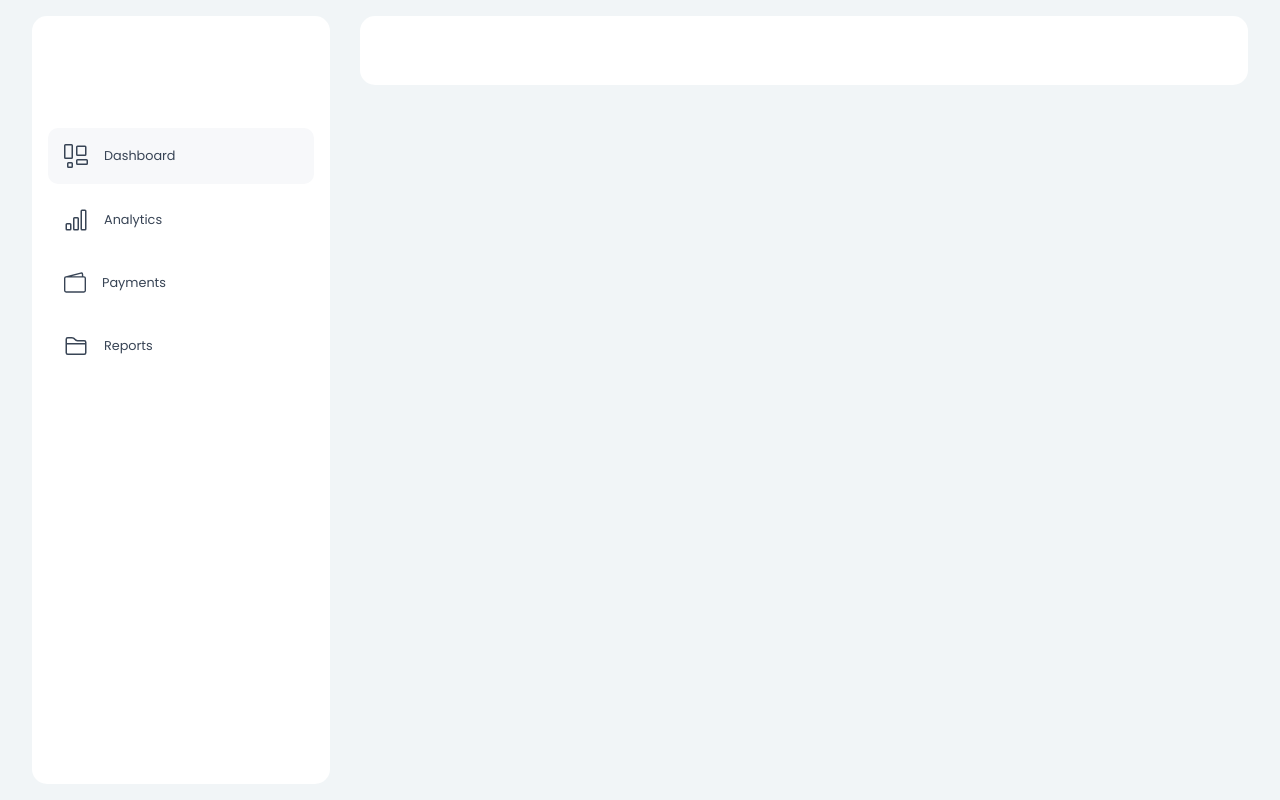
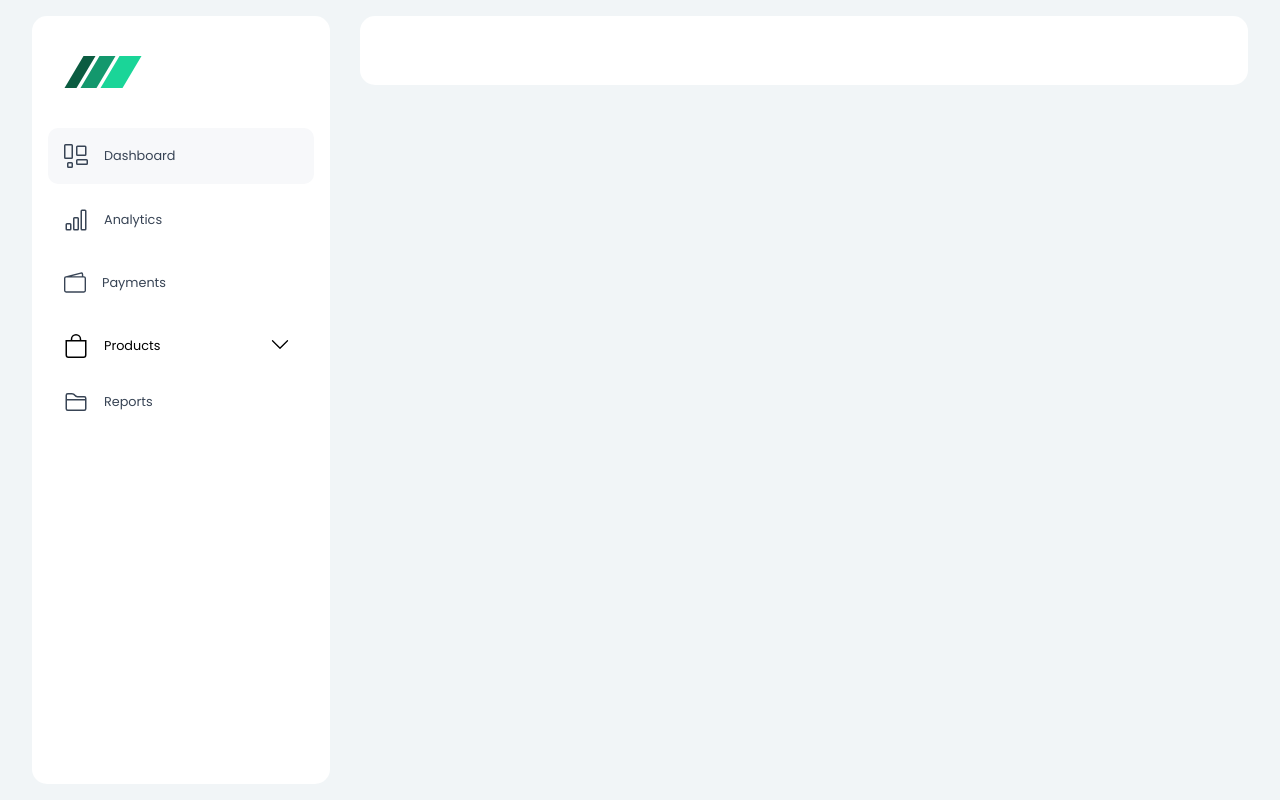
Before and after one commit to sharaizk/react-admin-dashboard, a React (Create React App) app: page /dashboard in a window 1280 px wide. Built offline with nearby package versions, Linux system fonts and the light colour scheme.

Commit message:
Layout - Ready

```diff
--- a/src/components/SideBar/Elements.js
+++ b/src/components/SideBar/Elements.js
@@ -31,24 +31,26 @@ export const SideBarContainer = styled.div`
 `;
 
 export const SideBarHeader = styled.div`
-    display: flex;
-    justify-content: flex-end;
-    align-items: center;
-    width: 100%;
-    border-radius: 10px;
-    padding: 1rem;
-    /* background-color: ${(props) => props.theme.background}; */
+  display: flex;
+  justify-content: space-between;
+  align-items: center;
+  width: 100%;
+  border-radius: 10px;
+  padding: 1rem;
 `;
 
-export const MenuBtn=styled.div`
-  visibility:hidden;
-  @media screen and (max-width:768px){
+export const SideBarLogo=styled.img`
+`
+
+export const MenuBtn = styled.div`
+  visibility: hidden;
+  @media screen and (max-width: 768px) {
     visibility: visible;
     display: flex;
     justify-content: center;
     align-items: center;
   }
-`
+`;
 
 export const SideBarRoutesContainer = styled.div`
   height: auto;
@@ -60,9 +62,9 @@ export const SideBarRoutesContainer = styled.div`
   padding: 1rem 0;
 `;
 
-export const LinkRoute=styled(NavLink)`
-  font-family:'Inter',sans-serif;
-  color: #384455;
+export const LinkRoute = styled(NavLink)`
+  font-family: "Inter", sans-serif;
+  color: ${props=>props.isNested ? '#809FB8': '#384455'};
   text-decoration: none;
   margin-bottom: 1vh;
   padding: 1rem;
@@ -72,11 +74,63 @@ export const LinkRoute=styled(NavLink)`
   display: flex;
   justify-content: flex-start;
   align-items: center;
-  & p{
+  & p {
     font-size: 0.8rem;
     margin-left: 1rem;
   }
-  &.active{
-    background-color: ${props=>props.theme.background};
+  &.active {
+    background-color: ${(props) => props.theme.background};
   }
-`
+`;
+
+export const NestedLinkContainer = styled.div`
+  height: auto;
+  display: flex;
+  justify-content: center;
+  align-items: flex-start;
+  padding: 1rem;
+  flex-direction: column;
+  cursor: pointer;
+  width: 100%;
+  font-weight: 400;
+  position: relative;
+  transition: all 0.2s ease-in;
+`;
+
+export const LinkTitleContainter = styled.div`
+  display: flex;
+  justify-content: flex-start;
+  align-items: center;
+  width: 100%;
+  position: relative;
+  & p {
+    font-size: 0.8rem;
+    margin-left: 1rem;
+  }
+`;
+
+export const NestedLinks = styled.div`
+  height: 100%;
+  display: flex;
+  justify-content: flex-start;
+  align-items: flex-start;
+  flex-direction: column;
+  padding: 1rem 0rem;
+  transition: all 0.2s ease-in;
+  & a {
+    margin-bottom: 0;
+  }
+  ::after{
+    content: '';
+    height: 100%;
+    width: auto;
+    border-left: 1px solid #000;
+  }
+`;
+
+export const DropIcon = styled.div`
+  position: absolute;
+  top: 60%;
+  left: 88%;
+  transform: translateY(-50%);
+`;
--- a/src/components/SideBar/index.js
+++ b/src/components/SideBar/index.js
@@ -1,23 +1,78 @@
-import React from "react";
+import React, { useState } from "react";
 import {
   SideBarContainer,
   SideBarHeader,
   SideBarRoutesContainer,
   LinkRoute,
   MenuBtn,
+  NestedLinkContainer,
+  DropIcon,
+  NestedLinks,
+  LinkTitleContainter,
+  SideBarLogo
 } from "./Elements";
+import { Logo } from "utils/assets";
 import { useSelector, useDispatch } from "react-redux";
 import { Spin as Hamburger } from "hamburger-react";
 import { toggle } from "redux/reducers/layoutReducers";
 import { sidebarRoutes } from "utils/sidebar.config";
 
+const DropDownNav = ({ route, openedRoute, toggleDrop }) => {
+  return (
+    <NestedLinkContainer>
+      <LinkTitleContainter
+        onClick={() => {
+          toggleDrop(route.title, true);
+        }}
+      >
+        {route.icon}
+        <p>{route.title}</p>
+        <DropIcon>
+          {openedRoute.title !== route.title ? route.iconDown : route.iconUp}
+        </DropIcon>
+      </LinkTitleContainter>
+      {openedRoute.title === route.title && (
+        <NestedLinks>
+          {route?.childrens?.map((children) => {
+            return (
+              <LinkRoute isNested={true} key={children?.id} to={children?.path}>
+                <p>{children.title}</p>
+              </LinkRoute>
+            );
+          })}
+        </NestedLinks>
+      )}
+    </NestedLinkContainer>
+  );
+};
 
 const Sidebar = () => {
+  const [openedRoute, setOpenedRoute] = useState({
+    title: "",
+    opened: false,
+  });
   const { sidebarToggle } = useSelector((state) => state.layout);
   const dispatch = useDispatch();
+
+  const toggleDrop = (title, value) => {
+    if (!title || !value || openedRoute.title === title) {
+      setOpenedRoute({
+        title: "",
+        opened: false,
+      });
+      return;
+    } else {
+      setOpenedRoute({
+        title: title,
+        opened: value,
+      });
+    }
+  };
+
   return (
     <SideBarContainer isOpen={sidebarToggle}>
       <SideBarHeader>
+        <SideBarLogo src={Logo} alt="logo"/>
         <MenuBtn>
           <Hamburger
             size={20}
@@ -36,7 +91,14 @@ const Sidebar = () => {
               </LinkRoute>
             );
           }
-          return null
+          return (
+            <DropDownNav
+              route={route}
+              openedRoute={openedRoute}
+              setOpenedRoute={setOpenedRoute}
+              toggleDrop={toggleDrop}
+            />
+          );
         })}
       </SideBarRoutesContainer>
     </SideBarContainer>
--- a/src/utils/sidebar.config.js
+++ b/src/utils/sidebar.config.js
@@ -4,6 +4,8 @@ import {
   BsLayoutWtf,
   BsBarChart,
   BsBag,
+  BsChevronDown,
+  BsChevronUp,
 } from "react-icons/bs";
 const sidebarRoutes = [
   {
@@ -29,6 +31,8 @@ const sidebarRoutes = [
     title: "Products",
     path: "/dashboard/products",
     icon: <BsBag size={24} />,
+    iconDown: <BsChevronDown size={20} />,
+    iconUp: <BsChevronUp size={20} />,
     childrens: [
       {
         id: 100,
@@ -53,6 +57,7 @@ const sidebarRoutes = [
     path: "/dashboard/reports",
     icon: <BsFolder2 size={24} />,
   },
+
 ];
 
 export { sidebarRoutes };
```
